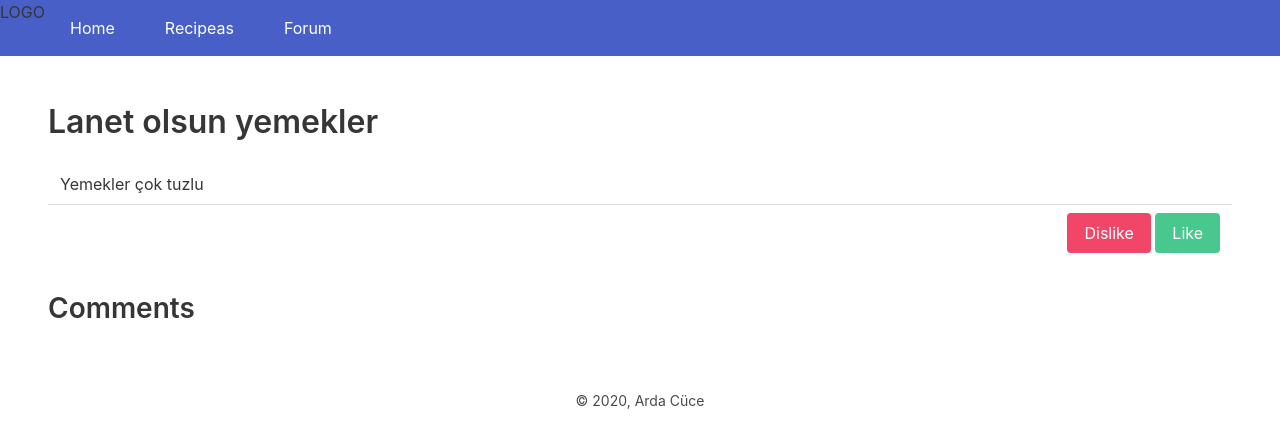
After one commit to cucearda/recipeas, a Flask app: page /discussion/1 in a window 1280 px wide. The commit adds this page. Shown: the top 448 px of the page. Run offline with Flask 2, Linux system fonts and the light colour scheme.

Commit message:
Created a python database as aplaceholder for sql, navbar polished, forum page created, like dislike buttons added

```diff
--- a/app.py
+++ b/app.py
@@ -4,18 +4,32 @@ import view
 
 from database import Database
 from recipe import Recipe
-
+from comment import Comment
+from discussion import Discussion
 
 def create_app():
     app = Flask(__name__)
     app.add_url_rule("/", view_func=view.home_page)
     app.add_url_rule("/recipes", view_func=view.recipes_page,  methods = ["GET", "POST"])
     app.add_url_rule("/recipes/<int:recipe_key>", view_func = view.recipe_page)
+    app.add_url_rule("/discussions", view_func= view.discussions_page)
+    app.add_url_rule("/discussion/<int:discussion_key>", view_func = view.discussion_page)
 
     db = Database()
-    db.add_recipe(Recipe("Shakshuka", "kizart mizart", "patates"))
+    db.add_recipe(Recipe("Shakshuka", "Fırını 180 derecede ısıt, patatesleri doğrayıp fırın tepsisine diz, 45dk fırına pişir.", "tatlı patates"))
     db.add_recipe(Recipe("Humus", "yagla magla", "nohut"))
+
+    comment1 = Comment("Arda", 15, "Ovvvvvvvv yeaaaaaaa")
+    comment2 = Comment("Ismail", -1, "lorem ipsum falanium filanium")
+    comment_list = [comment1, comment2]
+    first_diss = Discussion("Idil", "Bence yemekler cok lezzetli", 12, comment_list, "Yasasin yemekler")
+    db.add_discussion(first_diss)
+    comment_list_empty = []
+    second_diss = Discussion("Selami", "Yemekler çok tuzlu", 0, comment_list_empty, "Lanet olsun yemekler")
+    db.add_discussion(second_diss)
     app.config["db"] = db
+    print(db.discussions)
+    print("HELLO WORLD")
     return app
 
 
@@ -23,4 +37,4 @@ def create_app():
 if __name__ == "__main__":
     app = create_app()
     app.debug = True
-    app.run(host="0.0.0.0", port=8080, debug=True)
+    app.run(host="0.0.0.0", port=5001, debug=True)
--- /dev/null
+++ b/comment.py
@@ -0,0 +1,5 @@
+class Comment:
+    def __init__(self, user, likes, content):
+        self.user = user
+        self.likes = likes
+        self.content = content
--- a/database.py
+++ b/database.py
@@ -1,9 +1,12 @@
 from recipe import Recipe
+from discussion import Discussion
 
 class Database:
     def __init__(self):
         self.recipes = {}
+        self.discussions = {}
         self._lats_recipe_key = 0
+        self._last_discussion_key = 0
 
     def add_recipe(self, recipe):
         self.recipes[self._lats_recipe_key] = recipe
@@ -29,3 +32,28 @@ class Database:
             recipe_ = Recipe(recipe.name, recipe.description, recipe.main_ingridient)
             recipes.append((recipe_key, recipe_))
         return recipes
+
+    def add_discussion(self, discussion):
+        self.discussions[self._last_discussion_key] = discussion
+        self._last_discussion_key += 1
+        return (self._last_discussion_key)
+
+    def delete_discussion (self, discussion_key):
+        if discussion_key in self.discussions:
+            del self.discussions[discussion_key]
+        else:
+            print("CAN'T DELETE DISCUSSION, KEY NOT FOUND")
+
+    def get_discussion(self, discussion_key):
+        discussion = self.discussions.get(discussion_key)
+        if discussion is None:
+            return None
+        discussion_ = Discussion(discussion.user, discussion.content, discussion.likes, discussion.comments, discussion.header)
+        return discussion_
+
+    def get_discussions(self):
+        discussions = []
+        for discussion_key, discussion in self.discussions.items():
+            discussion_ = Discussion(discussion.user, discussion.content, discussion.likes, discussion.comments, discussion.header)
+            discussions.append((discussion_key, discussion_))
+        return discussions
--- /dev/null
+++ b/discussion.py
@@ -0,0 +1,7 @@
+class Discussion:
+    def __init__(self, user, content, likes, comments, header):
+        self.content = content
+        self.user = user
+        self.likes = likes
+        self.comments = comments
+        self.header = header
--- /dev/null
+++ b/templates/discussion.html
@@ -0,0 +1,30 @@
+{% extends "layout.html" %}
+{% block title %}Discussion{% endblock %}
+{% block content %}
+
+    <h1 class="title">{{ discussion.header }}</h1>
+    <table class="table">
+        <tr>
+            <td> {{discussion.content}}</td>
+        </tr>
+        <tr>
+            <td align="right"><input type="button" class="button is-danger" value="Dislike">
+            <input type="button" class="button is-success" value="Like"></td>
+        </tr>
+
+    </table>
+
+        <h2>Comments</h2>
+        {% for comment in discussion.comments %}
+            <table>
+                <tr><td>{{ comment.content }}</td></tr>
+                <tr><td>{{ comment.user }}</td>
+                    <td align="right"><input type="button" class="button is-danger is-small" value="Dislike">
+                    <input type="button" class="button is-success is-small" value="Like"></td>
+                </tr>
+
+            </table>
+        {% endfor %}
+
+
+{% endblock %}
--- a/templates/layout.html
+++ b/templates/layout.html
@@ -2,7 +2,7 @@
 <html lang="en">
   <head>
     <meta charset="utf-8"/>
-    <title>My movies - {% block title %}{% endblock %}</title>
+    <title>RECIPEAS-{% block title %}{% endblock %}</title>
     <link rel="stylesheet" href="https://cdn.jsdelivr.net/npm/bulma@0.9.1/css/bulma.min.css">
     <link rel="stylesheet"
           href="{{ url_for('static', filename='mymovies.css') }}"/>
@@ -10,13 +10,20 @@
 
   <body>
     <header>
-      <nav class="navbar">
-        <div class="navbar-menu" id="nav-links">
+      <nav class="navbar is-link">
+        <div class="navbar-brand">
+          <a href="{{ url_for('home_page') }}">LOGO</a>
+        </div>
+        <div class="navbar-menu " id="nav-links">
           <span class="navbar-item">
             <a class="navbar-item button is-link" href="{{ url_for('home_page') }}">Home</a>
           </span>
           <span class="navbar-item">
-            <a class="navbar-item button is-link" href="{{ url_for('recipes_page') }}">List movies</a>
+            <a class="navbar-item button is-link" href="{{ url_for('recipes_page') }}">Recipeas</a>
+          </span>
+
+          <span class="navbar-item">
+            <a class="navbar-item button is-link" href="{{ url_for('discussions_page') }}">Forum</a>
           </span>
         </div>
       </nav>
@@ -29,7 +36,7 @@
 </section>
 
     <footer>
-      <small>&copy; 2015-2018, Kilgore Trout</small>
+      <small>&copy; 2020, Arda Cüce</small>
     </footer>
   </body>
 </html>
--- a/templates/recipe.html
+++ b/templates/recipe.html
@@ -17,5 +17,4 @@
             <td>{{recipe.description}}</td>
         </tr>
     </table>
-
 {% endblock %}
--- a/view.py
+++ b/view.py
@@ -17,3 +17,14 @@ def recipe_page(recipe_key):
     db = current_app.config["db"]
     recipe = db.get_recipe(recipe_key)
     return render_template("recipe.html", recipe = recipe)
+
+def discussions_page():
+    db = current_app.config["db"]
+    if request.method == "GET":
+        discussions = db.get_discussions()
+    return render_template("discussions.html", discussions = sorted(discussions))
+
+def discussion_page(discussion_key):
+    db = current_app.config["db"]
+    discussion = db.get_discussion(discussion_key)
+    return render_template("discussion.html", discussion = discussion)
```
Also changed, not shown: templates/discussions.html (added, +30 -0 lines).
